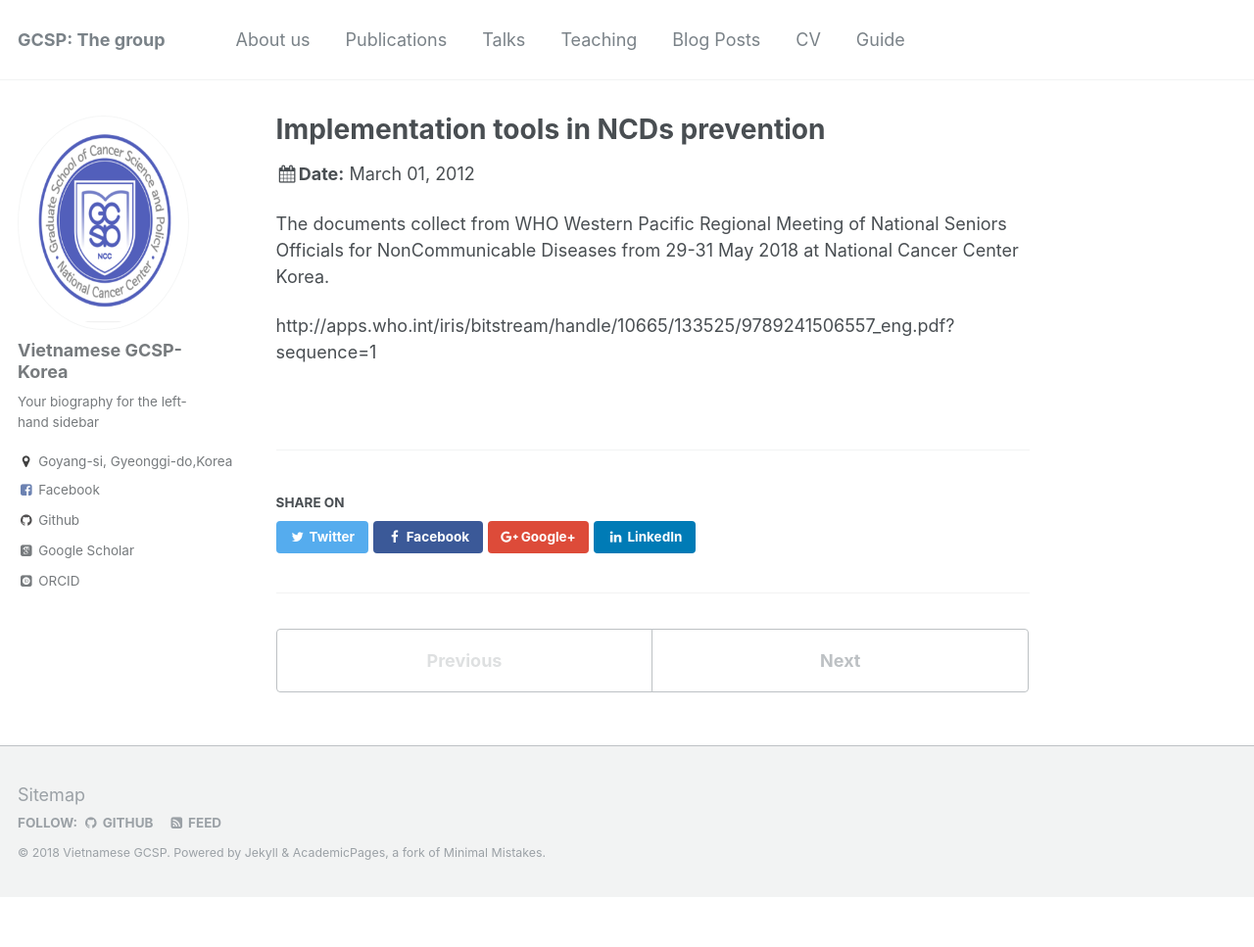
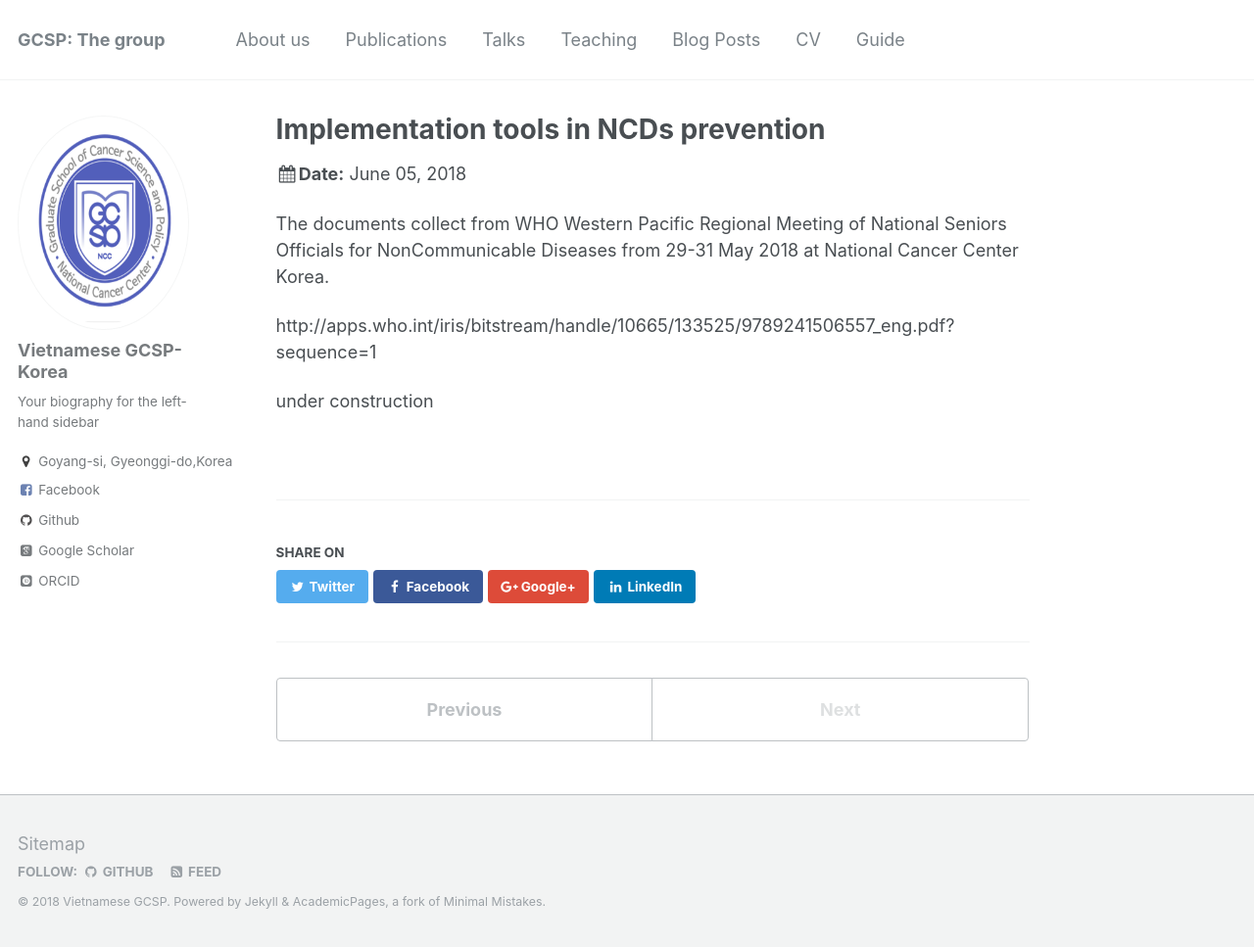
Before and after one commit to kklot/gcsp, a Jekyll site: the page built from _talks/2012-03-01-talk-1.md, in a window 1280 px wide and 967 px high. Shown: the whole window at 98% size. Built offline with Jekyll 4.4.1, drawn with Linux system fonts in a browser that asks for light colours; some web fonts are replaced.

Commit message:
Update 2012-03-01-talk-1.md

```diff
--- a/_talks/2012-03-01-talk-1.md
+++ b/_talks/2012-03-01-talk-1.md
@@ -4,7 +4,7 @@ collection: talks
 type: "Talk"
 permalink: /talks/2012-03-01-talk-1
 venue: "WHO"
-date: 2012-03-01
+date: 2018-06-05
 location: "NCC Korea"
 ---
 
@@ -12,3 +12,5 @@ The documents collect from WHO Western Pacific Regional Meeting of National Seni
 
 
 http://apps.who.int/iris/bitstream/handle/10665/133525/9789241506557_eng.pdf?sequence=1
+
+under construction
```
